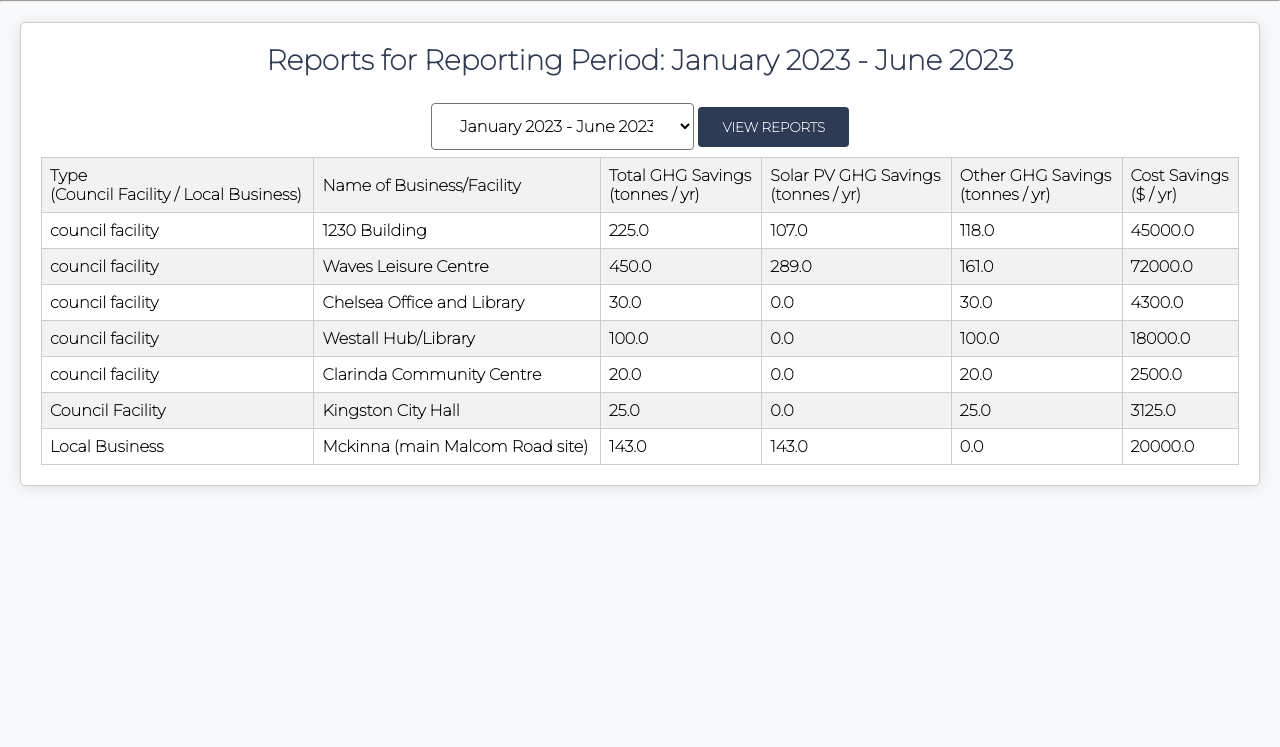
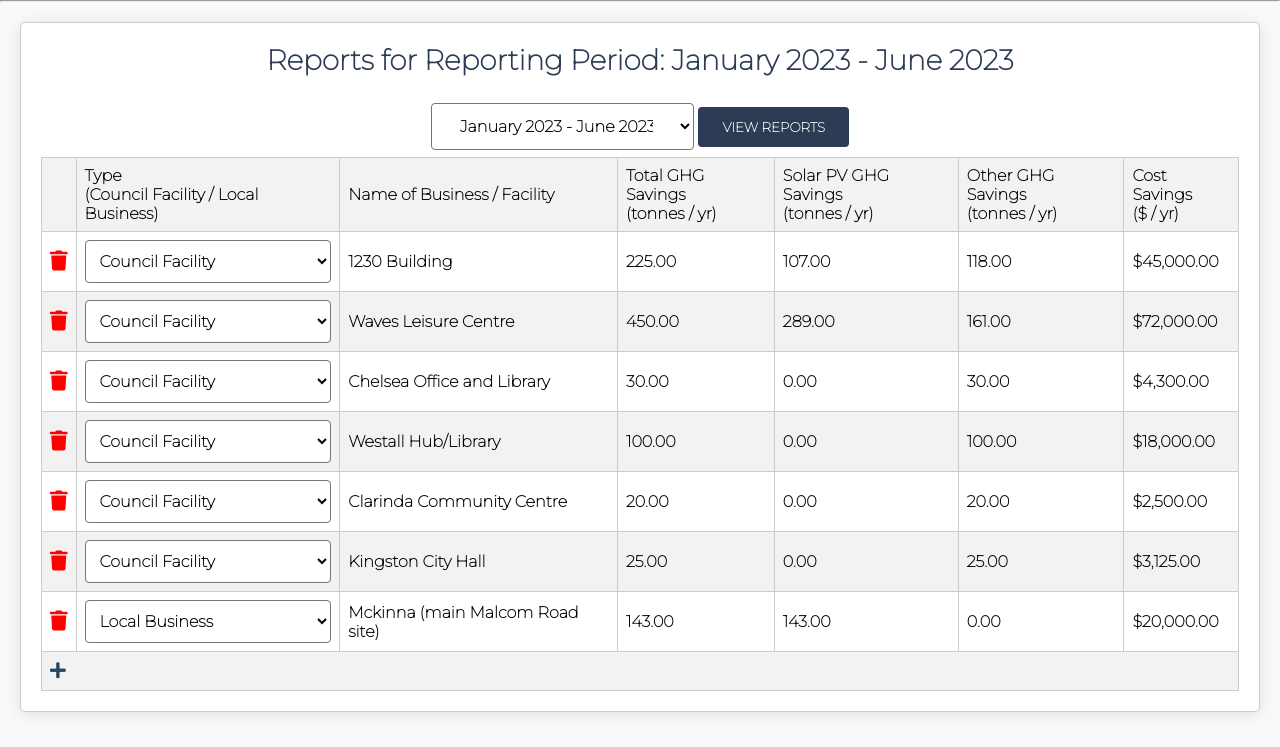
Before and after one commit to lachlandurra/climate_dashboard, a Flask app: page /view_reports in a window 1280 px wide. Shown: the part 53-800 px from the top of the page. Run offline with Flask 3, Linux system fonts and the light colour scheme; a user stored in the database is signed in.

Commit message:
Fixing Type display

```diff
--- a/app.py
+++ b/app.py
@@ -112,14 +112,41 @@ def create_app():
             report.co2_emissions_solar = float(value)
         elif column_name == "cost_savings":
             report.cost_savings = float(value)
-        elif column_name == "total_emissions":  # Handling the total_emissions column
+        elif column_name == "total_emissions":
             report.total_emissions = float(value)
+        elif column_name == "type":
+            report.business_or_facility.type = value
         else:
             return jsonify(status="error", message="Invalid column name")
 
         db.session.commit()
 
         return jsonify(status="success")
+
+
+    @app.route('/delete_report/<int:report_id>', methods=['POST'])
+    @login_required
+    def delete_report(report_id):
+        report = EmissionReport.query.get(report_id)
+
+        if report:
+            business_id = report.business_or_facility_id
+            db.session.delete(report)
+            db.session.commit()
+
+            # Check if the business has other reports
+            other_reports = EmissionReport.query.filter_by(business_or_facility_id=business_id).all()
+            if not other_reports:  # If no other reports for this business
+                business = BusinessOrFacility.query.get(business_id)
+                if business:
+                    db.session.delete(business)
+                    db.session.commit()
+
+            return jsonify(status="success")
+        else:
+            return jsonify(status="error", message="Report not found")
+
+
 
     @app.route('/add_business_report', methods=['GET', 'POST'])
     @login_required
@@ -162,7 +189,7 @@ def create_app():
                                         business_or_facility_id=business_or_facility_id)
                 db.session.add(report)
                 db.session.commit()
-                return redirect(url_for('index'))
+                return redirect(url_for('view_reports'))
 
         return render_template('add_business_report.html', businesses_or_facilities=businesses_or_facilities, reporting_periods=reporting_periods, show_error_modal=show_error_modal, error_msg=error_msg)
 
--- a/static/styles.css
+++ b/static/styles.css
@@ -464,3 +464,17 @@ td:hover .display {
     font-weight: bold;
     cursor: pointer;
 }
+
+.delete-report i {
+    color: red;            /* Color of the trash icon */
+    cursor: pointer;       /* Make it look clickable */
+    font-size: 20px;       /* Size of the icon */
+}
+
+.add-report {
+    cursor: pointer;
+    color: #007bff; /* or any other color you prefer */
+}
+.add-report:hover {
+    color: #0056b3; /* A darker shade for hover effect */
+}
--- a/templates/add_business_report.html
+++ b/templates/add_business_report.html
@@ -7,7 +7,7 @@
 
         <label for="business_or_facility">Select Business/Facility:</label>
         <select id="business_or_facility" name="business_or_facility">
-            <option value="new">Add New Business/Facility</option>
+            <option value="new">Add New Business / Council Facility</option>
             {% for business in businesses_or_facilities %}
                 <option value="{{ business.id }}">{{ business.name }}</option>
             {% endfor %}
@@ -15,7 +15,7 @@
 
         <div id="newBusinessFields">
             <label for="name">Name:</label>
-            <input type="text" id="name" name="name">
+            <input type="text" id="name" name="name" required>
 
             <label for="type">Type:</label>
             <select id="type" name="type">
--- a/templates/base.html
+++ b/templates/base.html
@@ -6,7 +6,7 @@
     <link rel="stylesheet" href="{{ url_for('static', filename='styles.css') }}">
     <script src="https://code.jquery.com/jquery-3.6.0.min.js"></script>
     <script src="{{ url_for('static', filename='script.js') }}"></script>
-    <link rel="stylesheet" href="https://cdnjs.cloudflare.com/ajax/libs/font-awesome/4.7.0/css/font-awesome.min.css">
+    <link rel="stylesheet" href="https://cdnjs.cloudflare.com/ajax/libs/font-awesome/5.15.1/css/all.min.css">
     <link rel="preconnect" href="https://fonts.googleapis.com">
     <link rel="preconnect" href="https://fonts.gstatic.com" crossorigin>
     <link href="https://fonts.googleapis.com/css2?family=Montserrat:wght@100&display=swap" rel="stylesheet">
--- a/templates/view_reports.html
+++ b/templates/view_reports.html
@@ -28,9 +28,10 @@
     <table class="task-container">
         <thead>
             <tr>
+                <th></th>
                 <th>Type
                     <br>(Council Facility / Local Business)</th>
-                <th>Name of Business/Facility</th>
+                <th>Name of Business / Facility</th>
                 <th>Total GHG Savings
                     <br>(tonnes / yr)</th>
                 <th>Solar PV GHG Savings
@@ -44,14 +45,28 @@
         <tbody>
             {% for report in reports %}
             <tr>
-                <td>{{ report.type }}</td>
+                <td><span class="delete-report" data-report-id="{{ report.id }}"><i class="fas fa-trash"></i></span></td>
+                <td>
+                    <select class="report-type-dropdown" data-report-id="{{ report.id }}">
+                        <option value="Council Facility" {% if report.type.title() == "Council Facility" %}selected{% endif %}>Council Facility</option>
+                        <option value="Local Business" {% if report.type.title() == "Local Business" %}selected{% endif %}>Local Business</option>
+                    </select>
+                </td>
                 <td>{{ report.business_or_facility.name }}</td>
-                <td contenteditable="true" data-type="total_emissions" data-report-id="{{ report.id }}">{{ report.total_emissions }}</td>
-                <td contenteditable="true" data-type="co2_emissions_solar" data-report-id="{{ report.id }}">{{ report.co2_emissions_solar }}</td>
-                <td>{{ report.total_emissions - report.co2_emissions_solar }}</td>
-                <td contenteditable="true" data-type="cost_savings" data-report-id="{{ report.id }}">{{ report.cost_savings }}</td>
+                <td contenteditable="true" data-type="total_emissions" data-report-id="{{ report.id }}">{{ '{:,.2f}'.format(report.total_emissions) }}</td>
+                <td contenteditable="true" data-type="co2_emissions_solar" data-report-id="{{ report.id }}">{{ '{:,.2f}'.format(report.co2_emissions_solar) }}</td>
+                <td>{{ '{:,.2f}'.format(report.total_emissions - report.co2_emissions_solar) }}</td>
+                <td contenteditable="true" data-type="cost_savings" data-report-id="{{ report.id }}">${{ '{:,.2f}'.format(report.cost_savings) }}</td>
             </tr>
             {% endfor %}
+
+            <tr>
+                <td colspan="7" style="text-align: center;">
+                    <a href="{{ url_for('add_business_report') }}" class="add-report">
+                        <i class="fas fa-plus"></i>
+                    </a>
+                </td>
+            </tr>
         </tbody>
     </table>
 </div>
```
Also changed, not shown: static/script.js (+34 -0 lines), instance/climatedashboard.db.
